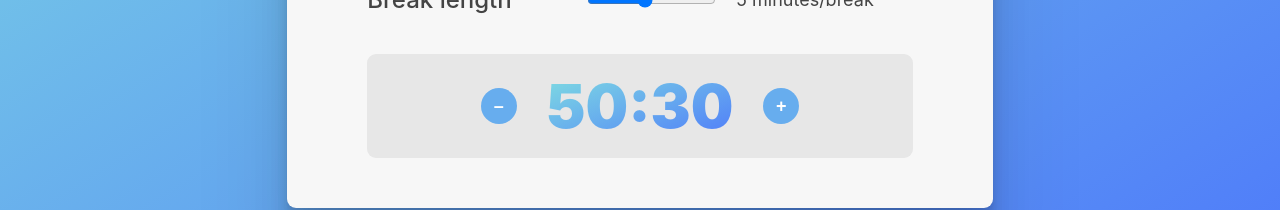
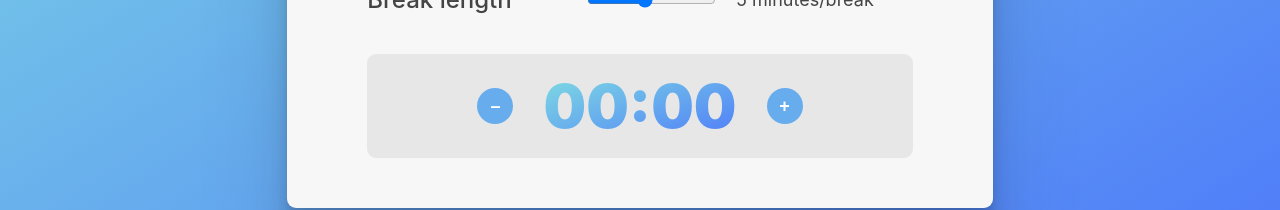
Before and after one commit to SenseiZarkoDukic/workout-timer, a React (Create React App) app: page / in a window 1280 px wide. Shown: the part 514-724 px from the top of the page. Built offline with nearby package versions, Linux system fonts and the light colour scheme.

Commit message:
Create duration state

```diff
--- a/src/Calculator.js
+++ b/src/Calculator.js
@@ -6,8 +6,8 @@ function Calculator({ workouts, allowSound }) {
   const [sets, setSets] = useState(3);
   const [speed, setSpeed] = useState(90);
   const [durationBreak, setDurationBreak] = useState(5);
-
-  const duration = (number * sets * speed) / 60 + (sets - 1) * durationBreak;
+  const [duration, setDuration] = useState(0);
+  // const duration = (number * sets * speed) / 60 + (sets - 1) * durationBreak;
   const mins = Math.floor(duration);
   const seconds = (duration - mins) * 60;
 
```
